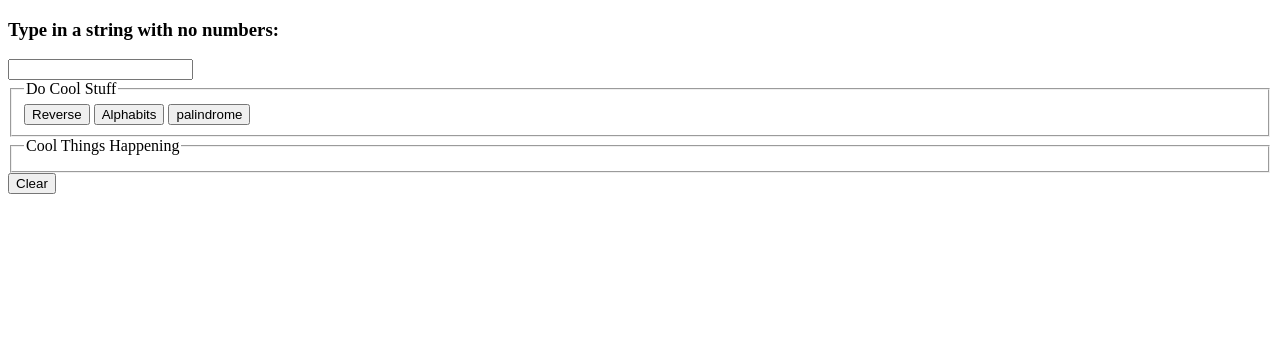
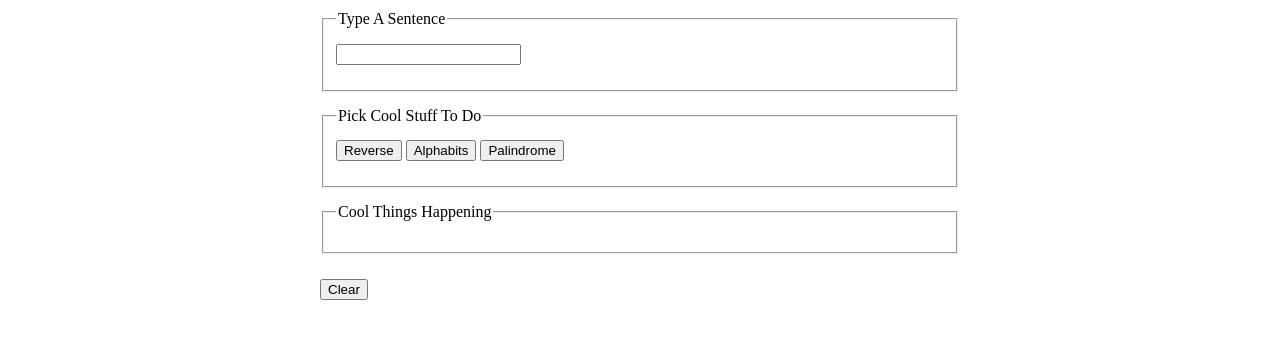
Before and after one commit to jessicakilby/strings, a plain HTML site: page index.html in a window 1280 px wide. Drawn offline with Linux system fonts and the light colour scheme.

Commit message:
added styles and modified html

```diff
--- a/index.html
+++ b/index.html
@@ -2,17 +2,20 @@
 <html>
 <head>
 	<title>Arrays and String Manipulation</title>
+	<link rel="stylesheet" href="styles.css">
 </head>
 <body>
 
-<h3>Type in a string with no numbers: </h3>
-<input type="text" id="input" onkeypress="return textonly(event);" /> </br>
+<fieldset>
+	<legend>Type A Sentence </legend>
+	<input type="text" id="input" onkeypress="return textonly(event);" /> </br>
+</fieldset>
 
 <fieldset>
-	<legend>Do Cool Stuff</legend>
+	<legend>Pick Cool Stuff To Do</legend>
 	<button id="rev">Reverse</button>
 	<button id="alph">Alphabits</button>
-	<button id="pal">palindrome</button>
+	<button id="pal">Palindrome</button>
 </fieldset>
 
 <fieldset>
--- /dev/null
+++ b/styles.css
@@ -0,0 +1,10 @@
+body {
+	margin: 10px 25%;
+}
+input,
+fieldset,
+button,
+div {
+	margin-bottom: 15px;
+	margin-top: 10px;
+}
```
